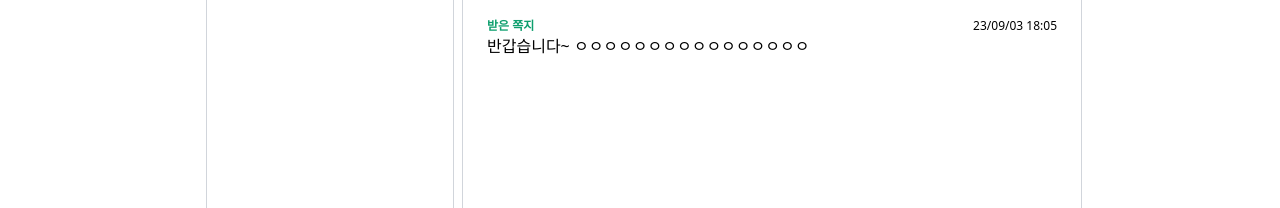
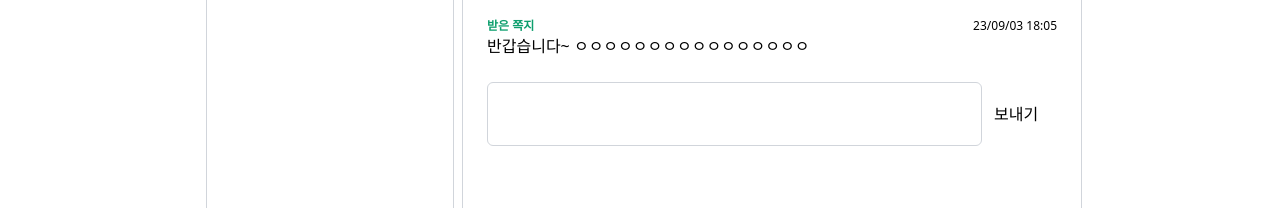
Before and after one commit to thatslifebro/Elice_Web_project2, a React (Create React App) app: page /msg in a window 1280 px wide. Shown: the part 208-416 px from the top of the page. Built offline with nearby package versions, Linux system fonts and the light colour scheme.

Commit message:
add: 쪽지 form 추가, api구현 테스트 필요

```diff
--- a/src/pages/Msg.tsx
+++ b/src/pages/Msg.tsx
@@ -1,9 +1,40 @@
 import React from 'react';
+import { useForm, SubmitHandler } from 'react-hook-form';
+import { AxiosError } from 'axios';
+import { customAxios } from '../utils/customAxios';
+
+interface FormValue {
+    content: string;
+    // receiverId: number;
+}
 
 function Msg() {
+    const {
+        register,
+        handleSubmit,
+        formState: { errors },
+    } = useForm<FormValue>();
+
+    const onSubmitHandler: SubmitHandler<FormValue> = async (data) => {
+        try {
+            customAxios
+            .post('/api/letters', data)
+            .then((response) => response.data)
+            .then((data) => {
+                if (data.data === 'OK') {
+                    alert('정상적으로 가입되었습니다.');
+                }
+            })
+        } catch (error) {
+            console.error(error);
+            if (error instanceof AxiosError)
+                alert(error.response?.data.errorMessage);
+        }
+    };
+
     return (
         <>
-            <div className='flex items-center justify-center p-5' style={{height: '51.8rem'}}>
+            <div className='flex items-center justify-center p-5' style={{height: '51.7rem'}}>
                 <div className='flex flex-col w-1/5 h-full p-3 mx-2 border-solid border border-gray-300 rounded-md'>
                     <div className='text-xl font-bold m-2 border-solid border-b border-black'>쪽지함</div>
                     <div className='m-3'>
@@ -14,6 +45,7 @@ function Msg() {
                         <div className='text-base truncate'>안녕하세요~ ㅇㅇㅇㅇㅇㅇㅇㅇㅇㅇㅇㅇㅇㅇㅇㅇ</div>
                     </div>
                 </div>
+
                 <div className='flex flex-col w-1/2 h-full p-3 border-solid border border-gray-300 rounded-md'>
                     <div className='text-xl font-bold m-2 border-solid border-b border-black'>닉네임</div>
                     <div className='m-3'>
@@ -30,6 +62,22 @@ function Msg() {
                         </div>
                         <div className='text-base truncate'>반갑습니다~ ㅇㅇㅇㅇㅇㅇㅇㅇㅇㅇㅇㅇㅇㅇㅇㅇ</div>
                     </div>
+
+                    <form onSubmit={handleSubmit(onSubmitHandler)} className='w-full'>
+                        <input
+                            {...register('content', {
+                            required: true,
+                            minLength: 1,
+                            maxLength: 200,
+                            })}
+                            className='h-16 w-5/6 m-3 border-solid border border-gray-300 rounded-md'
+                        />
+                        <button className=''>보내기</button>
+                    </form>
+                    {errors.content?.type === 'minLength' &&
+                    '최소 1자부터 입력할 수 있습니다!'}
+                    {errors.content?.type === 'maxLength' &&
+                    '최대 200자까지 입력할 수 있습니다!'}
                 </div>
             </div>
         </>
```
